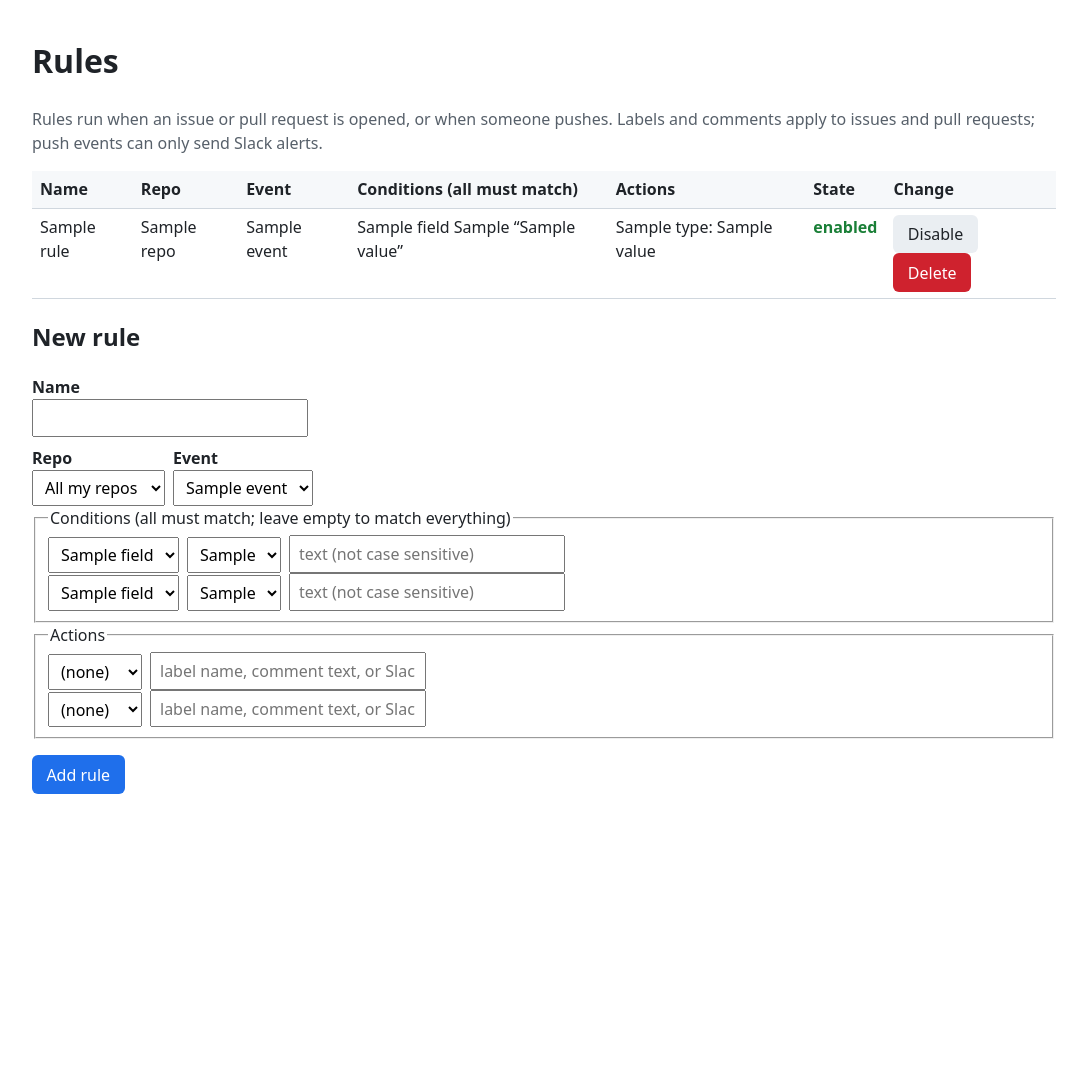
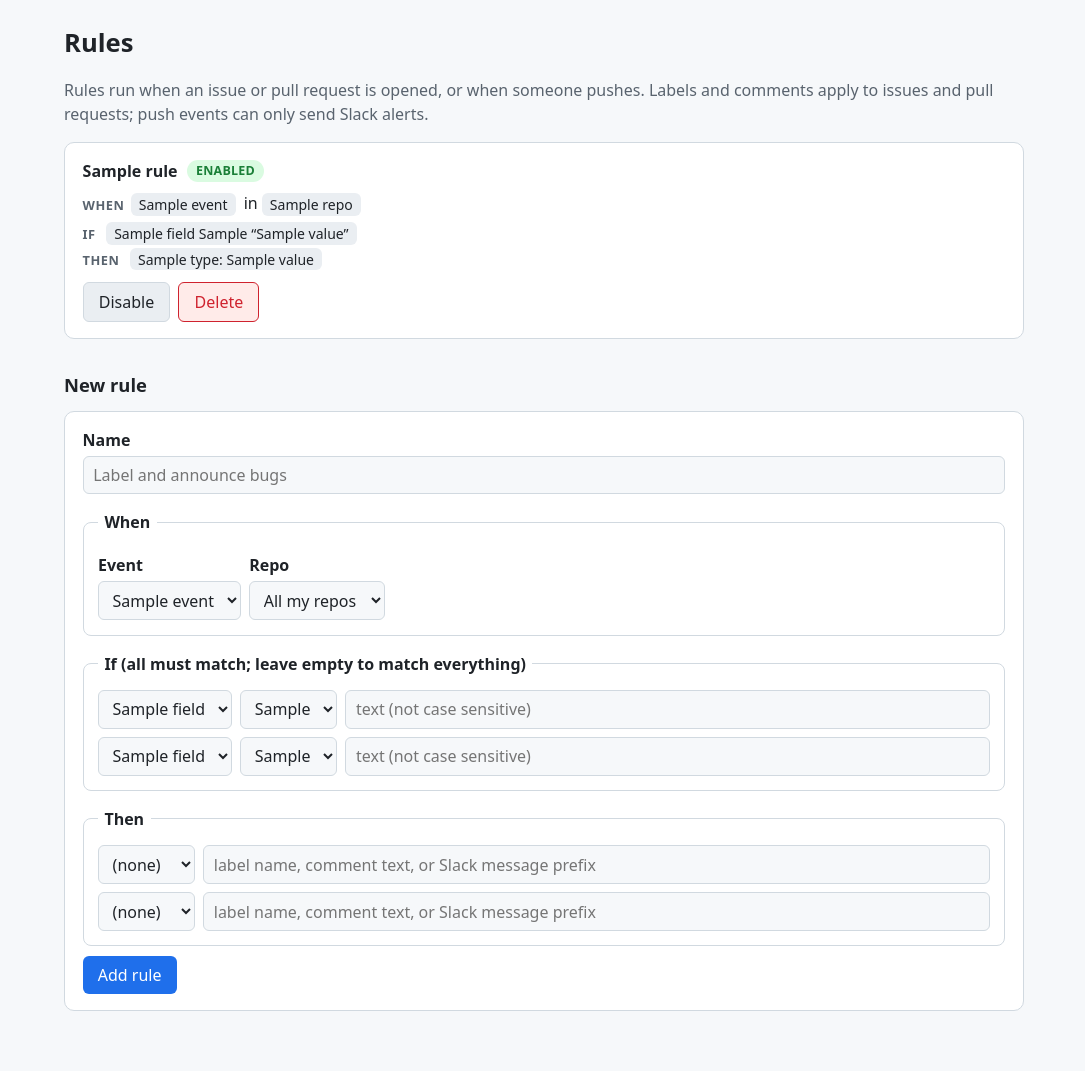
Before and after one commit to MeghanaTatavolu25/github-event-bot, a FastAPI app: template templates/rules.html in a window 1280 px wide. Shown: the whole page, without its empty margins (96-1181 px from the left). Before the commit the page ends 794 px from the top, so only its background shows below. Run offline with FastAPI, Linux system fonts and the light colour scheme; the template is opened without the code that fills it: most values are stand-ins (such as "Sample title", 1, 10 or a date in 2020); parts of the project's set-up code (start-up, migrations or seed data) failed here and were passed over.

Commit message:
UI redesign
- Cards instead of a cramped table; colored status pills that also say the
  status in words; clickable status counts that filter the dashboard.
- Rules shown as When / If / Then; clearer new-rule form.
- Active page highlighted in the top bar, automatic dark mode, responsive.
- Login errors and GitHub validation errors now say why (safe text only).

Co-Authored-By: Claude Sonnet 5.5 <noreply@anthropic.com>

```diff
--- a/app/repos.py
+++ b/app/repos.py
@@ -75,7 +75,7 @@ def disconnect_repo(user: dict, full_name: str) -> str:
 @router.get("/repos")
 def repos_page(request: Request, user: dict = Depends(current_user)):
     connected = list(repos.find({"user_id": user["_id"]}).sort("connected_at", 1))
-    return render(request, "repos.html", user, repos=connected)
+    return render(request, "repos.html", user, page="repos", repos=connected)
 
 
 @router.post("/repos/connect")
--- a/app/rules.py
+++ b/app/rules.py
@@ -80,6 +80,7 @@ def rules_page(request: Request, user: dict = Depends(current_user)):
         request,
         "rules.html",
         user,
+        page="rules",
         rules=list(rules.find({"user_id": user["_id"]}).sort("created_at", 1)),
         repos=[r["full_name"] for r in repos.find({"user_id": user["_id"]})],
         events=EVENTS,
--- a/templates/base.html
+++ b/templates/base.html
@@ -6,45 +6,115 @@
   <title>{% block title %}GitHub Event Bot{% endblock %}</title>
   {% block head %}{% endblock %}
   <style>
-    body { font: 16px/1.5 system-ui, sans-serif; max-width: 64rem; margin: 0 auto; padding: 1rem; color: #1f2328; background: #fff; }
-    nav { display: flex; gap: 1rem; align-items: center; flex-wrap: wrap; border-bottom: 1px solid #d0d7de; padding-bottom: .5rem; margin-bottom: 1rem; }
+    :root {
+      --bg: #f6f8fa; --card: #ffffff; --text: #1f2328; --muted: #59636e; --border: #d1d9e0;
+      --accent: #0969da; --primary: #1f6feb; --primary-text: #ffffff;
+      --green: #1a7f37; --green-bg: #dafbe1; --red: #cf222e; --red-bg: #ffebe9;
+      --amber: #8a5a00; --amber-bg: #fff8c5; --gray: #59636e; --gray-bg: #eaeef2; --info-bg: #ddf4ff;
+    }
+    @media (prefers-color-scheme: dark) {
+      :root {
+        --bg: #0d1117; --card: #161b22; --text: #e6edf3; --muted: #9198a1; --border: #30363d;
+        --accent: #58a6ff; --primary: #2f81f7; --primary-text: #ffffff;
+        --green: #3fb950; --green-bg: #12261e; --red: #ff7b72; --red-bg: #2d1214;
+        --amber: #e3b341; --amber-bg: #2a2108; --gray: #9198a1; --gray-bg: #21262d; --info-bg: #0c2d4d;
+      }
+    }
+    * { box-sizing: border-box; }
+    body { margin: 0; font: 16px/1.5 system-ui, -apple-system, "Segoe UI", sans-serif; color: var(--text); background: var(--bg); }
+    a { color: var(--accent); }
+    :focus-visible { outline: 2px solid var(--accent); outline-offset: 2px; }
+    .wrap { max-width: 62rem; margin: 0 auto; padding: 0 1rem 3rem; }
+    h1 { font-size: 1.6rem; margin: 1.5rem 0 .25rem; }
+    h2 { font-size: 1.15rem; margin: 2rem 0 .6rem; }
+    .muted { color: var(--muted); }
+    .small { font-size: .875rem; }
+
+    /* top bar */
+    header { background: var(--card); border-bottom: 1px solid var(--border); }
+    nav { max-width: 62rem; margin: 0 auto; padding: .6rem 1rem; display: flex; gap: .25rem; align-items: center; flex-wrap: wrap; }
+    nav .brand { font-weight: 700; margin-right: .75rem; }
+    nav a.link { color: var(--text); text-decoration: none; padding: .35rem .7rem; border-radius: 6px; }
+    nav a.link:hover { background: var(--gray-bg); }
+    nav a.link[aria-current="page"] { background: var(--gray-bg); font-weight: 600; }
     nav .spacer { flex: 1; }
-    nav img { width: 24px; height: 24px; border-radius: 50%; vertical-align: middle; }
-    a { color: #0550ae; }
-    table { border-collapse: collapse; width: 100%; }
-    th, td { text-align: left; padding: .4rem .5rem; border-bottom: 1px solid #d0d7de; vertical-align: top; }
-    th { background: #f6f8fa; }
-    label { display: block; font-weight: 600; margin-top: .6rem; }
-    input, select, button { font: inherit; padding: .3rem .5rem; }
-    input[type=text] { min-width: 16rem; }
-    .row { display: flex; gap: .5rem; flex-wrap: wrap; align-items: end; }
-    .button, button { background: #1f6feb; color: #fff; border: 0; border-radius: 6px; padding: .45rem .9rem; cursor: pointer; text-decoration: none; display: inline-block; }
-    button.plain { background: #eaeef2; color: #1f2328; }
-    button.danger { background: #cf222e; }
-    .flash { background: #ddf4ff; border: 1px solid #54aeff; padding: .5rem .8rem; border-radius: 6px; }
-    .status { font-weight: 700; }
-    .done { color: #1a7f37; } .failed { color: #cf222e; } .processing, .received { color: #9a6700; } .ignored { color: #57606a; }
-    .detail td { color: #57606a; font-size: .9rem; border-bottom: 2px solid #d0d7de; }
-    .muted { color: #57606a; }
+    nav .me { display: flex; align-items: center; gap: .5rem; margin-right: .5rem; }
+    nav img { width: 26px; height: 26px; border-radius: 50%; }
+
+    /* building blocks */
+    .card { background: var(--card); border: 1px solid var(--border); border-radius: 10px; padding: 1rem 1.1rem; margin: .75rem 0; }
+    .flash { background: var(--info-bg); border: 1px solid var(--accent); border-radius: 8px; padding: .6rem .9rem; margin: 1rem 0 0; }
+    .pill { display: inline-block; font-size: .78rem; font-weight: 700; letter-spacing: .02em; padding: .1rem .55rem; border-radius: 999px; text-transform: uppercase; }
+    .pill.done, .pill.success, .pill.enabled { color: var(--green); background: var(--green-bg); }
+    .pill.failed { color: var(--red); background: var(--red-bg); }
+    .pill.processing, .pill.received { color: var(--amber); background: var(--amber-bg); }
+    .pill.ignored, .pill.disabled { color: var(--gray); background: var(--gray-bg); }
+    .chip { display: inline-block; background: var(--gray-bg); border-radius: 6px; padding: .05rem .5rem; font-size: .875rem; margin: .1rem .25rem .1rem 0; }
+    button, .button { font: inherit; background: var(--primary); color: var(--primary-text); border: 0; border-radius: 6px; padding: .45rem .95rem; cursor: pointer; text-decoration: none; display: inline-block; }
+    button:hover, .button:hover { filter: brightness(1.08); }
+    button.plain { background: var(--gray-bg); color: var(--text); border: 1px solid var(--border); }
+    button.danger { background: var(--red-bg); color: var(--red); border: 1px solid var(--red); }
     form.inline { display: inline; }
+    label { display: block; font-weight: 600; margin: .8rem 0 .25rem; }
+    input, select { font: inherit; color: var(--text); background: var(--bg); border: 1px solid var(--border); border-radius: 6px; padding: .4rem .6rem; max-width: 100%; }
+    input[type=text] { width: 100%; }
+    fieldset { border: 1px solid var(--border); border-radius: 8px; margin: 1rem 0 0; padding: .4rem .9rem .9rem; }
+    legend { font-weight: 600; padding: 0 .4rem; }
+    .row { display: flex; gap: .5rem; flex-wrap: wrap; align-items: flex-end; }
+    .row > .grow { flex: 1; min-width: 12rem; }
+    .row input[type=text] { width: auto; }
+    .inputrow { display: grid; grid-template-columns: auto auto 1fr; gap: .5rem; margin-top: .5rem; }
+    .inputrow.two { grid-template-columns: auto 1fr; }
+    @media (max-width: 34rem) { .inputrow, .inputrow.two { grid-template-columns: 1fr; } }
+
+    /* dashboard */
+    .stats { display: grid; grid-template-columns: repeat(auto-fit, minmax(8rem, 1fr)); gap: .6rem; margin: 1rem 0; }
+    .stat { display: block; text-decoration: none; color: var(--text); background: var(--card); border: 1px solid var(--border); border-radius: 10px; padding: .6rem .9rem; }
+    .stat:hover { border-color: var(--accent); }
+    .stat[aria-current="true"] { border-color: var(--accent); box-shadow: 0 0 0 1px var(--accent); }
+    .stat b { display: block; font-size: 1.5rem; line-height: 1.2; }
+    .event-head { display: flex; gap: .6rem; align-items: center; flex-wrap: wrap; }
+    .event-head .when { margin-left: auto; }
+    .event-title { font-weight: 600; margin: .35rem 0; overflow-wrap: anywhere; }
+    .steps { list-style: none; margin: .4rem 0 0; padding: 0; border-top: 1px solid var(--border); }
+    .steps li { padding: .4rem 0 0; font-size: .92rem; display: flex; gap: .5rem; flex-wrap: wrap; align-items: baseline; }
+    .err { color: var(--red); margin-top: .4rem; overflow-wrap: anywhere; }
+    .empty { text-align: center; padding: 2rem 1rem; }
+
+    /* rules */
+    .when-line { margin: .5rem 0 .2rem; }
+    .label { color: var(--muted); font-weight: 600; font-size: .8rem; text-transform: uppercase; letter-spacing: .04em; margin-right: .4rem; }
+    .btns { margin-top: .6rem; display: flex; gap: .5rem; flex-wrap: wrap; }
+
+    /* landing */
+    .hero { text-align: center; padding: 3rem 1rem 1rem; }
+    .hero h1 { font-size: 2.1rem; }
+    .hero p { max-width: 36rem; margin: .5rem auto 1.5rem; font-size: 1.1rem; }
+    .steps-3 { display: grid; grid-template-columns: repeat(auto-fit, minmax(12rem, 1fr)); gap: .75rem; margin-top: 2rem; }
   </style>
 </head>
 <body>
 {% if user %}
+<header>
   <nav aria-label="Main">
-  <strong>GitHub Event Bot</strong>
-  <a href="/dashboard">Dashboard</a>
-  <a href="/repos">Repos</a>
-  <a href="/rules">Rules</a>
+    <span class="brand">GitHub Event Bot</span>
+    <a class="link" href="/dashboard"{% if page == 'dashboard' %} aria-current="page"{% endif %}>Dashboard</a>
+    <a class="link" href="/repos"{% if page == 'repos' %} aria-current="page"{% endif %}>Repos</a>
+    <a class="link" href="/rules"{% if page == 'rules' %} aria-current="page"{% endif %}>Rules</a>
     <span class="spacer"></span>
+    <span class="me">
       {% if user.avatar_url %}<img src="{{ user.avatar_url }}" alt="">{% endif %}
       <span>{{ user.login }}</span>
+    </span>
     <form class="inline" method="post" action="/auth/logout"><button class="plain" type="submit">Sign out</button></form>
   </nav>
+</header>
 {% endif %}
+<div class="wrap">
 {% if flash %}<p class="flash" role="status">{{ flash }}</p>{% endif %}
 <main>
 {% block content %}{% endblock %}
 </main>
+</div>
 </body>
 </html>
--- a/templates/rules.html
+++ b/templates/rules.html
@@ -7,30 +7,20 @@
   apply to issues and pull requests; push events can only send Slack alerts.
 </p>
 
-{% if rules %}
-<table>
-  <thead>
-    <tr>
-      <th scope="col">Name</th><th scope="col">Repo</th><th scope="col">Event</th>
-      <th scope="col">Conditions (all must match)</th><th scope="col">Actions</th>
-      <th scope="col">State</th><th scope="col">Change</th>
-    </tr>
-  </thead>
-  <tbody>
 {% for r in rules %}
-    <tr>
-      <td>{{ r.name }}</td>
-      <td>{{ r.repo }}</td>
-      <td>{{ r.event }}</td>
-      <td>
-        {% for c in r.conditions %}{{ c.field }} {{ c.op }} “{{ c.value }}”{% if not loop.last %}<br>{% endif %}
-        {% else %}<span class="muted">always</span>{% endfor %}
-      </td>
-      <td>
-        {% for a in r.actions %}{{ a.type }}{% if a.value %}: {{ a.value }}{% endif %}{% if not loop.last %}<br>{% endif %}{% endfor %}
-      </td>
-      <td><span class="status {{ 'done' if r.enabled else 'ignored' }}">{{ 'enabled' if r.enabled else 'disabled' }}</span></td>
-      <td>
+<article class="card">
+  <div class="event-head">
+    <strong>{{ r.name }}</strong>
+    <span class="pill {{ 'enabled' if r.enabled else 'disabled' }}">{{ 'enabled' if r.enabled else 'disabled' }}</span>
+  </div>
+  <div class="when-line"><span class="label">When</span><span class="chip">{{ r.event }}</span> in <span class="chip">{{ 'all my repos' if r.repo == '*' else r.repo }}</span></div>
+  <div><span class="label">If</span>
+    {% for c in r.conditions %}<span class="chip">{{ c.field }} {{ c.op }} “{{ c.value }}”</span>{% else %}<span class="muted">always</span>{% endfor %}
+  </div>
+  <div><span class="label">Then</span>
+    {% for a in r.actions %}<span class="chip">{{ a.type }}{% if a.value %}: {{ a.value }}{% endif %}</span>{% endfor %}
+  </div>
+  <div class="btns">
     <form class="inline" method="post" action="/rules/{{ r._id }}/enabled">
       <input type="hidden" name="enabled" value="{{ 'false' if r.enabled else 'true' }}">
       <button class="plain" type="submit">{{ 'Disable' if r.enabled else 'Enable' }}</button>
@@ -38,21 +28,26 @@
     <form class="inline" method="post" action="/rules/{{ r._id }}/delete">
       <button class="danger" type="submit">Delete</button>
     </form>
-      </td>
-    </tr>
+  </div>
+</article>
+{% else %}
+<div class="card empty muted">No rules yet. Add one below.</div>
 {% endfor %}
-  </tbody>
-</table>
-{% else %}
-<p>No rules yet. Add one below.</p>
-{% endif %}
 
 <h2>New rule</h2>
-<form method="post" action="/rules">
-  <label for="name">Name</label>
-  <input id="name" name="name" type="text" required maxlength="100">
+<form class="card" method="post" action="/rules">
+  <label for="name" style="margin-top:0">Name</label>
+  <input id="name" name="name" type="text" required maxlength="100" placeholder="Label and announce bugs">
 
+  <fieldset>
+    <legend>When</legend>
     <div class="row">
+      <div>
+        <label for="event">Event</label>
+        <select id="event" name="event">
+          {% for e in events %}<option value="{{ e }}">{{ e }}</option>{% endfor %}
+        </select>
+      </div>
       <div>
         <label for="repo">Repo</label>
         <select id="repo" name="repo">
@@ -60,18 +55,13 @@
           {% for r in repos %}<option value="{{ r }}">{{ r }}</option>{% endfor %}
         </select>
       </div>
-    <div>
-      <label for="event">Event</label>
-      <select id="event" name="event">
-        {% for e in events %}<option value="{{ e }}">{{ e }}</option>{% endfor %}
-      </select>
     </div>
-  </div>
+  </fieldset>
 
   <fieldset>
-    <legend>Conditions (all must match; leave empty to match everything)</legend>
+    <legend>If (all must match; leave empty to match everything)</legend>
     {% for i in (1, 2) %}
-    <div class="row">
+    <div class="inputrow">
       <select name="cond_field" aria-label="Condition {{ i }} field">
         {% for f in fields %}<option value="{{ f }}">{{ f }}</option>{% endfor %}
       </select>
@@ -84,9 +74,9 @@
   </fieldset>
 
   <fieldset>
-    <legend>Actions</legend>
+    <legend>Then</legend>
     {% for i in (1, 2) %}
-    <div class="row">
+    <div class="inputrow two">
       <select name="act_type" aria-label="Action {{ i }} type">
         <option value="">(none)</option>
         {% for t in action_types %}<option value="{{ t }}">{{ t }}</option>{% endfor %}
@@ -96,6 +86,6 @@
     {% endfor %}
   </fieldset>
 
-  <p><button type="submit">Add rule</button></p>
+  <div class="btns"><button type="submit">Add rule</button></div>
 </form>
 {% endblock %}
```
Also changed, not shown: app/dashboard.py (+7 -0 lines), templates/dashboard.html (+34 -36 lines), templates/landing.html (+10 -3 lines), templates/repos.html (+19 -24 lines), tests/test_dashboard.py (+11 -0 lines). Lines whose indentation alone changed are shown as unchanged.
